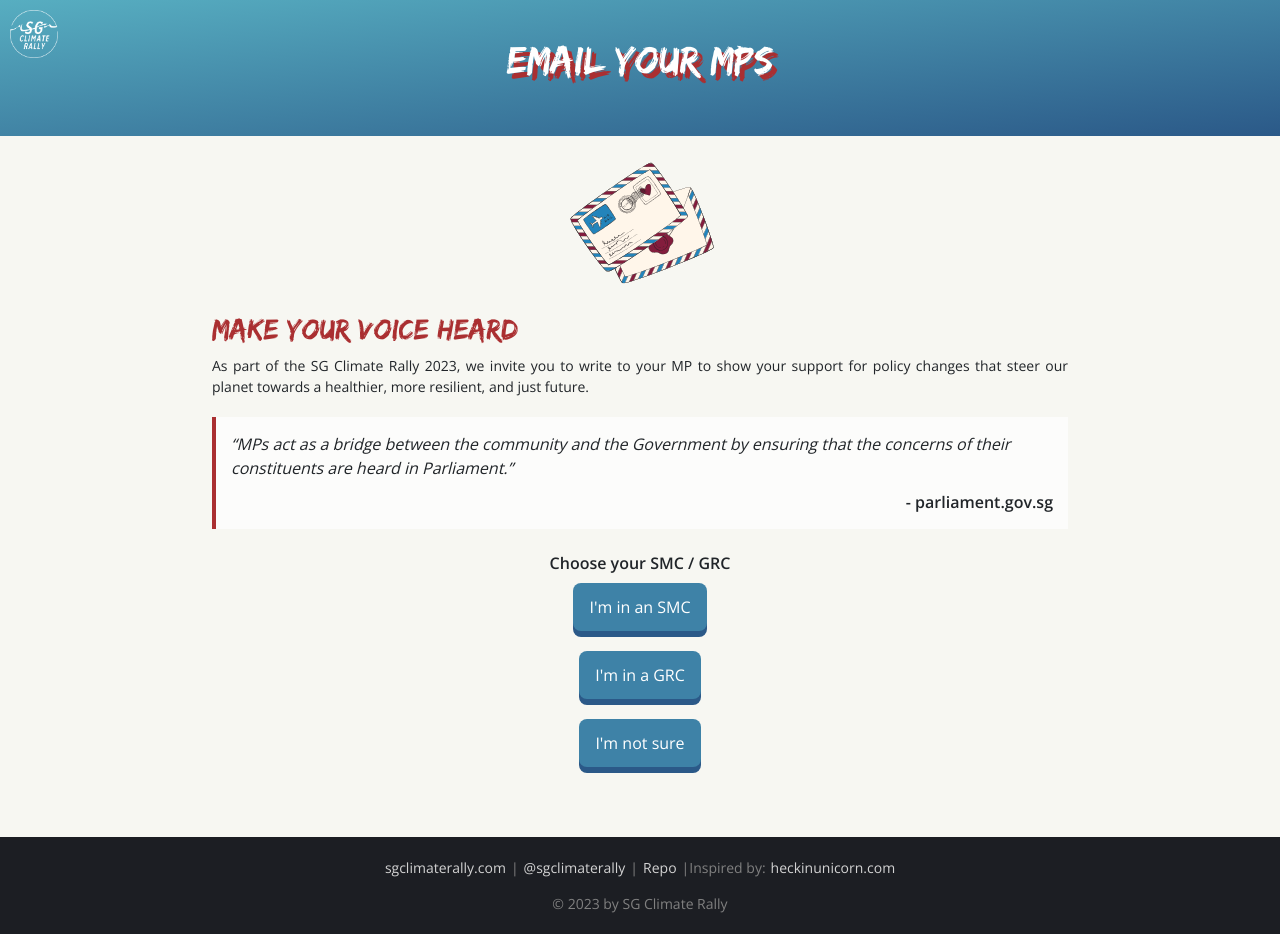
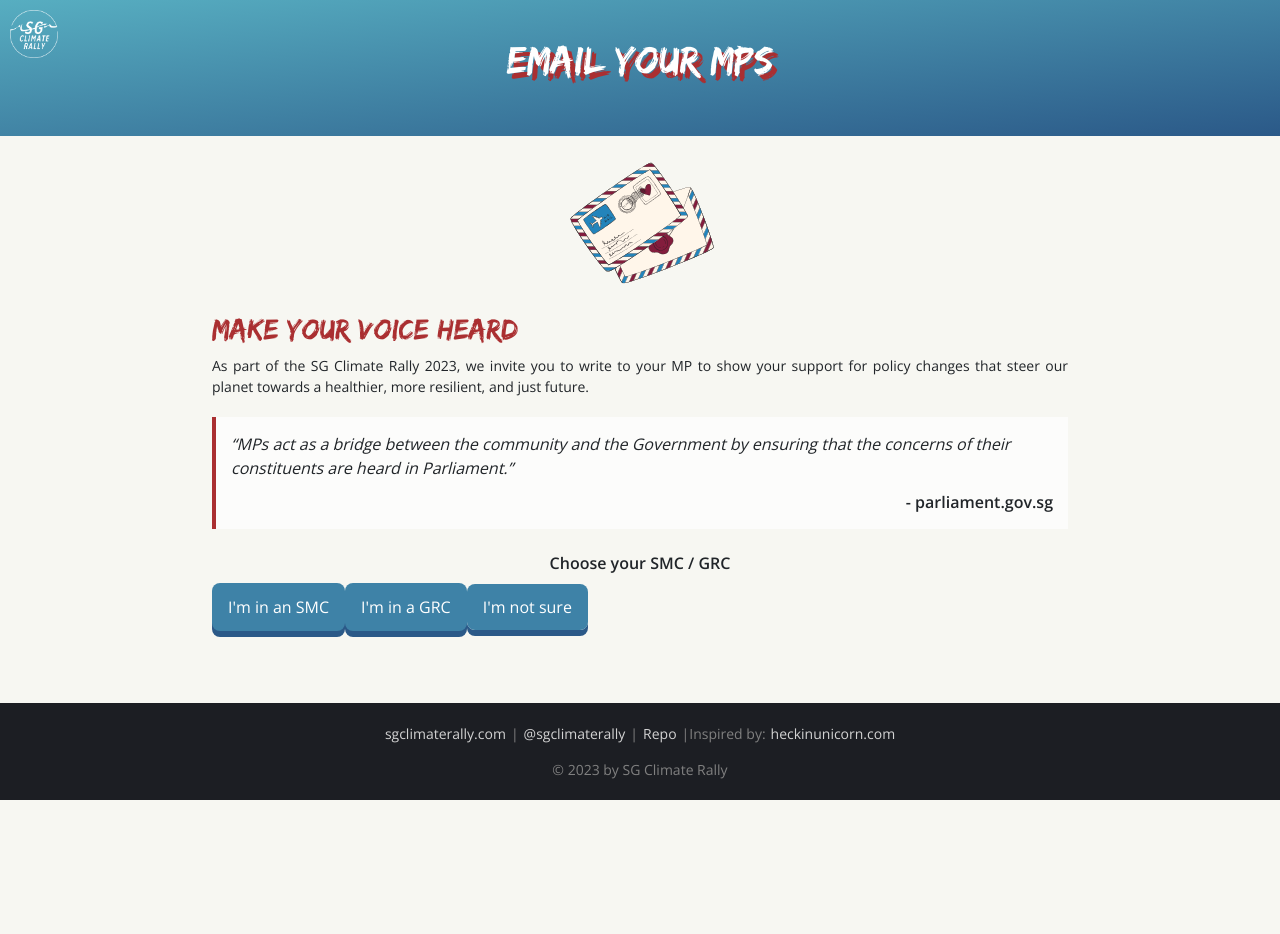
Before and after one commit to IanCKW/sgcremailmps, a React (Vite) app: page / in a window 1280 px wide. After the commit the page ends 800 px from the top, so only its background shows below. Built offline with nearby package versions, Linux system fonts and the light colour scheme.

Commit message:
remove emoji arrow

```diff
--- a/src/components/ButtonList.tsx
+++ b/src/components/ButtonList.tsx
@@ -16,9 +16,9 @@ const ButtonList: React.FC<ButtonListProps> = ({
   return (
     <>
       {buttonHeader && <h2 className="top-margin-25px"> {buttonHeader} </h2>}
-      <div id="button_list">
+      <div id="button_list no-emoji">
         {buttonNames.map((text, index) => (
-          <button key={text} onClick={buttonFuncs[index]}>
+          <button className="no-emoji" key={text} onClick={buttonFuncs[index]}>
             {text}
           </button>
         ))}
@@ -27,7 +27,7 @@ const ButtonList: React.FC<ButtonListProps> = ({
             href={externalLink}
             target="_blank"
             rel="noopener noreferrer"
-            className="external-link-button"
+            className="external-link-button no-emoji"
           >
             I'm not sure
           </a>
--- a/src/styles/global.css
+++ b/src/styles/global.css
@@ -11,7 +11,6 @@
   --lightoffwhite: #fcfcfb;
   --darkgrey: #1c1e23;
 }
-
 
 @font-face {
   font-family: 'Edo';
@@ -83,6 +82,9 @@ img{
   width: 15em;
 }
 
+.no-emoji {
+  font-feature-settings: "emoji" 0;
+}
 
 /* ==================== */
 /* HEADER COMPONENT     */
@@ -378,6 +380,8 @@ div.email-draft {
   width: 100%;
 }
 
+
+
 @media (max-width: 768px) {
 
   #content {
```
